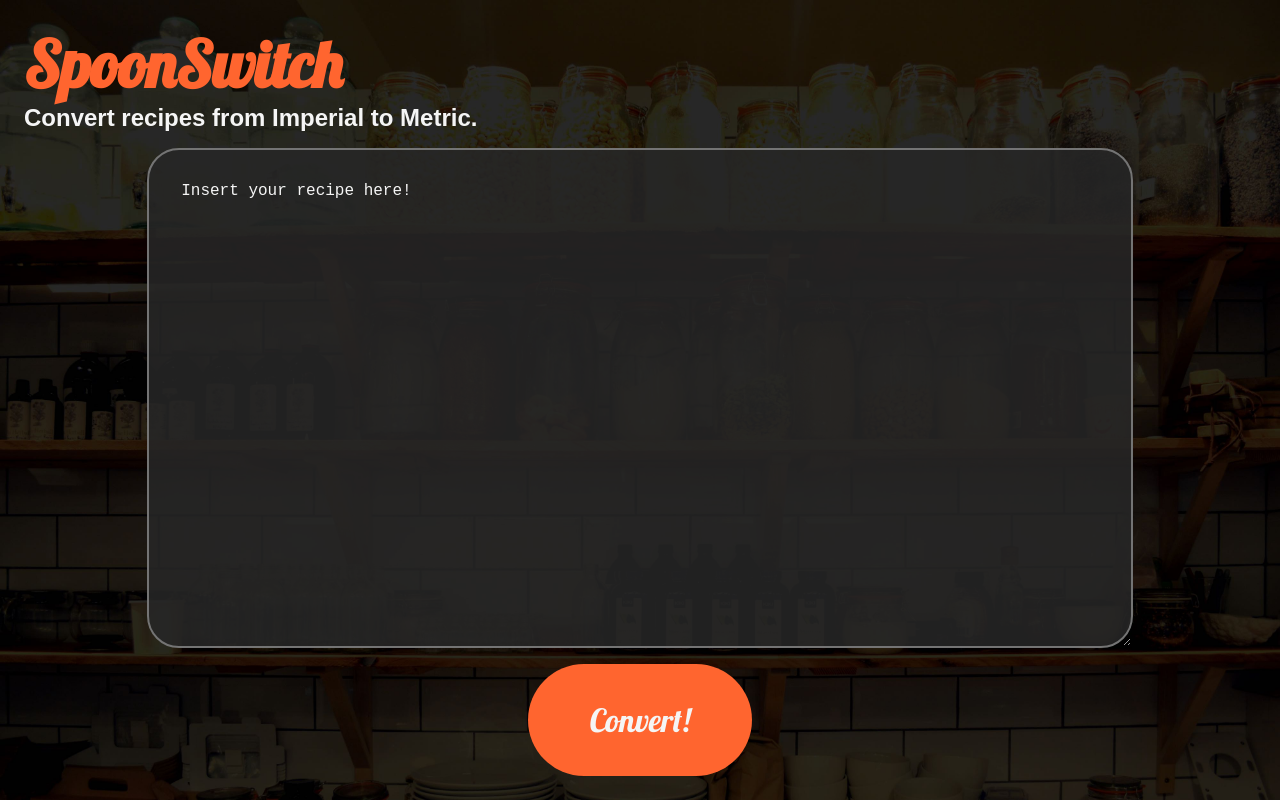
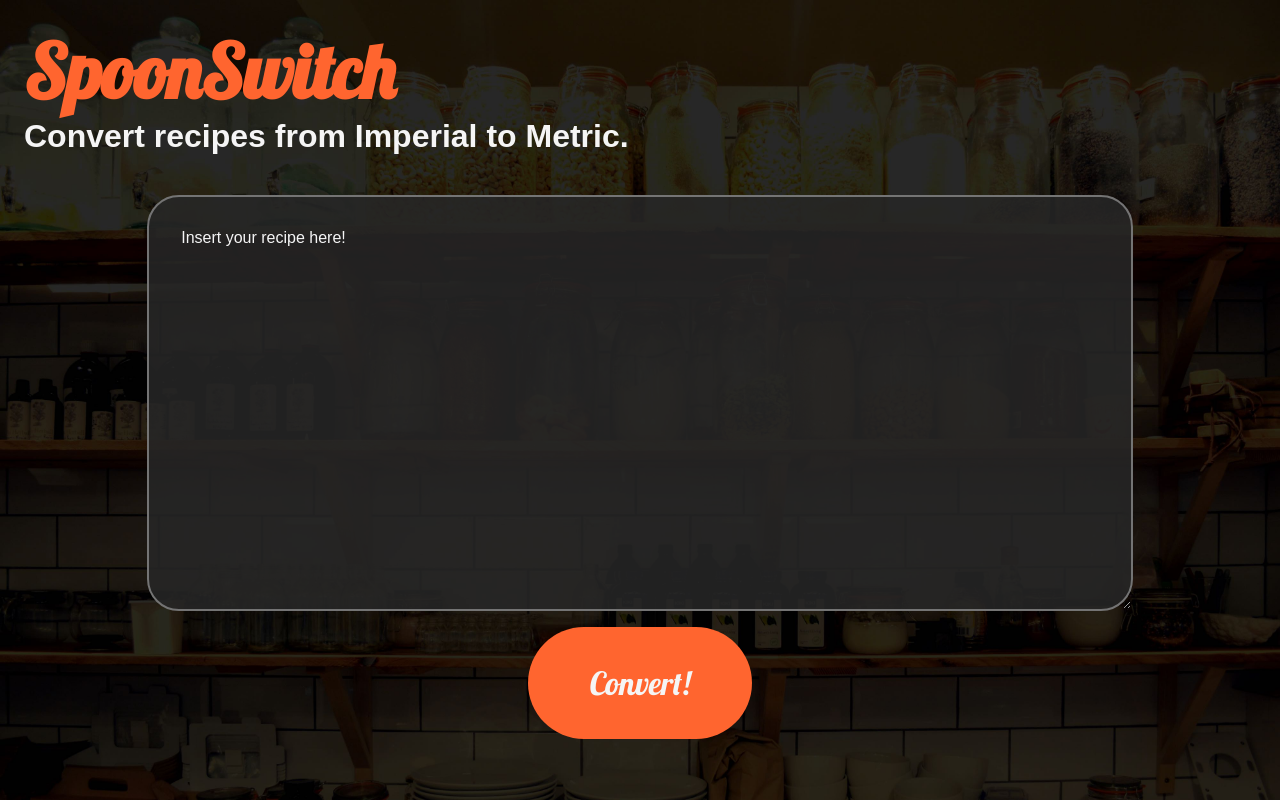
Before and after one commit to AnnoyedGrunt/SpoonSwitch, a plain HTML site: page index.html in a window 1280 px wide. Drawn offline with Linux system fonts and the light colour scheme.

Commit message:
Cleaned up html and stylesheet

```diff
--- a/index.html
+++ b/index.html
@@ -1,30 +1,30 @@
-<html class="fullWidth fullHeight hideOverflow">
+<html class="fullWidth">
     <head>
         <meta charset="utf-8"/>
         <style>
             @import url('https://fonts.googleapis.com/css?family=Lobster');
         </style>
-        <link href="https://fonts.googleapis.com/icon?family=Material+Icons" rel="stylesheet">
         <link rel="stylesheet" href="stylesheet.css">
 
     </head>
-    <body class="fullWidth fullHeight">
-        <div id="mainContainer" class="fullWidth fullHeight standardPadding">
-            <div id="titleContainer">
-                <h1 class="appTitle">SpoonSwitch</h1>
-                <h2 class="appSubtitle">Convert recipes from Imperial to Metric.</h2>
+    <body class="fullWidth">
+        <div id="mainContainer" class="fullWidth">
+            <div id="titleContainer" class="standardMargin">
+                <h1 class="fontSizeTitle fontLobster fontColorOrange">SpoonSwitch</h1>
+                <h2 class="fontSizeLarge">Convert recipes from Imperial to Metric.</h2>
             </div>
 
-            <div id="controlContainer">
+            <div id="controlContainer" class="standardMargin">
                 <textArea id="inputArea" class="controlItem">Insert your recipe here!</textArea>
-                <button id="convertButton" class="actionButton" type="button">Convert!</button>
+                <button id="convertButton" class="actionButton shapeCapsule fontLobster fontSizeLarge backgroundColorOrange" type="button">Convert!</button>
             </div>
         </div>
         <div id="resultPopup" class="hideResult">
             <div id="resultContent">
                 <ul id="resultList"></ul>
-                <button id="resultCloseButton" class><img src="icon-close.svg"></button>
-                <button id="resultCopyButton" class="actionButton">
+                <button id="resultCloseButton" class="shapeRound backgroundColorOrange">
+                    <img src="resources/icon-close.svg"></button>
+                <button id="resultCopyButton" class="actionButton shapeCapsule fontLobster fontSizeLarge backgroundColorOrange">
                     Copy!
                 </button>
             </div>
--- a/stylesheet.css
+++ b/stylesheet.css
@@ -1,26 +1,17 @@
-*, *:before, *:after {
+* {
     margin: 0;
     padding: 0;
     box-sizing: border-box;
-}
-
-*:focus {
-   outline: 0;
+    font-family: sans-serif;
+    font-size: 12pt;
+    border: 0;
+    color: whitesmoke;
+    outline: 0;
 }
 
 html {
-    background-color: #272727;
-    font-family: sans-serif;
-    font-size: 12pt;
-    color: whitesmoke;
-    font-family: sans-serif;
-    background-image: url(background-1.jpeg);
+    background-image: url(resources/background-1.jpeg);
     background-size: 100% auto;
-}
-
-#mainContainer {
-    display: flex;
-    flex-direction: column;
 }
 
 #controlContainer {
@@ -28,18 +19,12 @@ html {
     flex-direction: column;
     justify-content: space-between;
     align-items: center;
-    flex-grow: 1;
+    height: 70vh;
 }
 
 .actionButton {
-    font-family: 'lobster', cursive;
-    font-size: 24pt;
     width: 7em;
     height: 3.5em;
-    border-radius: 500px;
-    background-color: #FF652F;
-    color: whitesmoke;
-    border: 0;
     transition: transform 0.1s;
 }
 
@@ -73,12 +58,12 @@ html {
 
 #inputArea {
     width: 80%;
-    font-size: 12pt;
     background-color: #272727DD;
     color: whitesmoke;
     border-width: 2px;
     border-color: #747474;
     border-radius: 2em;
+    border-style: solid;
     padding: 2em;
 }
 
@@ -125,9 +110,6 @@ html {
     width: 5vw;
     height: 5vw;
     transform: translate(50%, -50%);
-    border-radius: 50%;
-    background-color: #FF652F;
-    border: 0;
     transition: all 0.1s;
 }
 
@@ -144,24 +126,6 @@ html {
 #resultCloseButton img {
     width: 50%;
     height: 50%;
-}
-
-#resultDoneCopyIndicator {
-    position: absolute;
-    visibility: visible;
-    top: 50%;
-    right: 50%;
-    width: 5vw;
-    height: 5vw;
-    transform: translate(50%, -50%);
-    border-radius: 50%;
-    background-color: greenyellow;
-    border: 0;
-}
-
-#resultDoneCopyIndicator img {
-    width: 100%;
-    height: 100%;
 }
 
 #resultList {
@@ -184,25 +148,39 @@ html {
 }
 
 .standardMargin {
-    margin: 24;
+    margin: 24px;
 }
 
 .standardPadding {
-    padding:24;
+    padding: 24px;
 }
 
-.hideOverflow {
-    overflow: hidden;
+.fontLobster {
+    font-family: 'Lobster', cursive;
 }
 
-.autoOverflow {
-    overflow: auto;
+.fontSizeTitle {
+    font-size: 56pt;
 }
 
-.appTitle {
-    font-family: 'Lobster', cursive;
-    font-size: 48pt;
+.fontSizeLarge {
+    font-size: 24pt;
+}
+
+.fontColorOrange {
     color: #FF652F;
+}
+
+.backgroundColorOrange {
+    background-color: #FF652F;
+}
+
+.shapeCapsule {
+    border-radius: 9999px;
+}
+
+.shapeRound {
+    border-radius: 50%;
 }
 
 .highlight {
```
Also changed, not shown: resources/background-1.jpeg (added), resources/icon-close.svg (added), resources/icon-done.svg (added).
